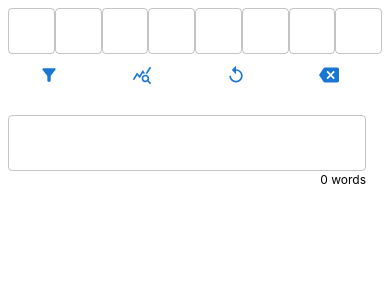
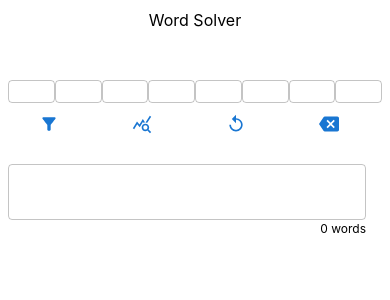
Before and after one commit to davideastmond/react-word-solver, a React (Vite) app: page / in a window 390 px wide. Shown: the top 300 px of the page. Built offline with nearby package versions, Linux system fonts and the light colour scheme; no server answers.

Commit message:
added header. Added autofocus

```diff
--- a/src/App.tsx
+++ b/src/App.tsx
@@ -1,8 +1,16 @@
+import { Box, Typography } from "@mui/material";
 import "./App.css";
 import { MainInterface } from "./components/main-interface/Main-Interface";
 
 function App() {
-  return <MainInterface />;
+  return (
+    <>
+      <Box mb={1}>
+        <Typography textAlign={"center"}>Word Solver</Typography>
+      </Box>
+      <MainInterface />
+    </>
+  );
 }
 
 export default App;
--- a/src/components/input-area/Input-Area.tsx
+++ b/src/components/input-area/Input-Area.tsx
@@ -37,7 +37,8 @@ export const InputArea = ({ onInputAreaUpdated }: InputAreaProps) => {
       {inputCount.map((_, index) => (
         <UserInputTile
           key={index}
-          id={index.toString()}
+          tabIndex={index}
+          id={`box_${index.toString()}`}
           onUpdate={(value: string) =>
             handleTileUpdate(index.toString(), value)
           }
@@ -50,27 +51,48 @@ export const InputArea = ({ onInputAreaUpdated }: InputAreaProps) => {
 interface UserInputTileProps {
   id: string;
   onUpdate: (value: string) => void;
+  tabIndex: number;
 }
 
-const UserInputTile = ({ id, onUpdate }: UserInputTileProps) => {
+const UserInputTile = ({ id, onUpdate, tabIndex }: UserInputTileProps) => {
   const [tileValue, setTileValue] = useState<string>("");
 
-  const handleTileUpdate = (e: any) => {
+  const handleKeyDown = (e: any) => {
     const validCharsString = "abcdefghijklmnopqrstuvwxyz#";
-    if (validCharsString.includes(e.target.value)) {
-      setTileValue(e.target.value);
-      onUpdate && onUpdate(e.target.value);
+    const currentIndex: number = parseInt(e.target.id.slice(4));
+    if (validCharsString.includes(e.key)) {
+      setTileValue(e.key);
+      onUpdate && onUpdate(e.key);
+      setAutoFocus(currentIndex, 1);
+    } else if (e.key === "Backspace" || e.key === "Delete") {
+      setTileValue("");
+      onUpdate && onUpdate("");
+      setAutoFocus(currentIndex, -1);
     }
   };
+
+  const setAutoFocus = (currentIndex: number, direction: 1 | -1) => {
+    const nextIndex = currentIndex + direction;
+    if (nextIndex < 0 || nextIndex > 7) return;
+    const targetElement = document.getElementById(
+      `box_${nextIndex.toString()}`
+    );
+    if (targetElement) {
+      targetElement.focus();
+    }
+  };
+
   return (
     <Box id="input-area">
       <StyledUserInputTile
         id={id}
+        tabIndex={tabIndex}
+        className={`box_${tabIndex}`}
         value={tileValue}
         inputProps={{
           maxLength: 1,
         }}
-        onChange={handleTileUpdate}
+        onKeyDown={handleKeyDown}
       />
     </Box>
   );
@@ -78,22 +100,24 @@ const UserInputTile = ({ id, onUpdate }: UserInputTileProps) => {
 const StyledUserInputTile = styled(TextField)((props) => ({
   "& input": {
     backgroundColor: "white",
-    fontSize: "6rem",
+    fontSize: "5rem",
     padding: "0",
+    paddingRight: "1px",
     fontWeight: "600",
     textTransform: "uppercase",
     textAlign: "center",
-    maxWidth: "90px",
+    maxWidth: "100px",
     borderRadius: "2%",
   },
   [props.theme.breakpoints.down("sm")]: {
     "& input": {
-      fontSize: "2rem",
+      fontSize: "1rem",
     },
   },
   [props.theme.breakpoints.up("md")]: {
     "& input": {
       marginRight: "5%",
+      fontSize: "6rem",
     },
   },
 }));
--- a/src/components/main-interface/Main-Interface.tsx
+++ b/src/components/main-interface/Main-Interface.tsx
@@ -21,13 +21,15 @@ export const MainInterface = () => {
   const [queryMenuOpen, setQueryMenuOpen] = useState<boolean>(false);
   const [isValidInputQuery, setIsValidInputQuery] = useState<boolean>(false);
   const [queryString, setQueryString] = useState<string | null>(null);
+
   useEffect(() => {
-    const loadList = async () => {
-      const res = await loadWordList(5, 8);
-      setWordList(res);
-    };
     loadList();
   }, []);
+
+  const loadList = async () => {
+    const res = await loadWordList(5, 8);
+    setWordList(res);
+  };
 
   // Handle opening and closing the sliding menu for mobile
   const handleDrawerMenuOptionClicked = (option: MenuOption) => {
@@ -70,8 +72,13 @@ export const MainInterface = () => {
     }
   };
 
-  const handleUserOptionClicked = (option: UserOptionPanelOption) => {
+  const handleUserOptionClicked = async (option: UserOptionPanelOption) => {
     // Do something
+    switch (option) {
+      case "refreshWordList":
+        await loadList();
+        break;
+    }
   };
 
   return (
@@ -82,7 +89,7 @@ export const MainInterface = () => {
       <MenuBarContainer>
         <MenuBar onMenuItemClicked={handleDrawerMenuOptionClicked} />
       </MenuBarContainer>
-      <Box display="flex" mt={3}>
+      <Box display="flex" mt={3} mb={1}>
         <Box width={"100%"} mr={2}>
           <WordListDisplay list={wordList} />
         </Box>
@@ -150,7 +157,11 @@ const UserOptionsContainer = styled(Box)(({ theme }) => ({
 }));
 
 const GameBoardContainer = styled(Box)(({ theme }) => ({
+  [theme.breakpoints.down("lg")]: {
+    marginTop: "3rem",
+  },
   [theme.breakpoints.up("lg")]: {
+    marginTop: "0",
     marginLeft: "10%",
     marginRight: "10%",
   },
```
